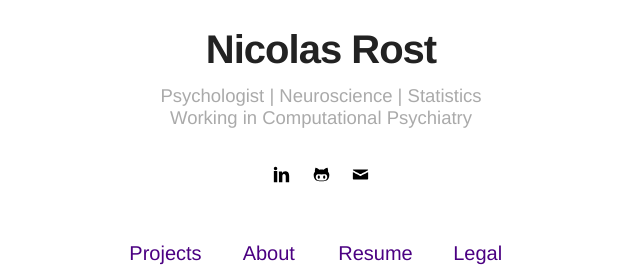
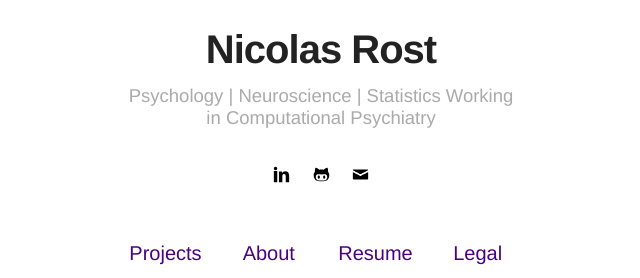
Before and after one commit to nicorost/nicorost.github.io, a Jekyll site: the page built from index.html, in a window 1280 px wide. Shown: the part 262-540 px from the top of the page, without its empty margins (319-959 px from the left). Built offline with Jekyll 4.4.1, drawn with Linux system fonts in a browser that asks for light colours.

Commit message:
edited config file

```diff
--- a/_config.yml
+++ b/_config.yml
@@ -1,6 +1,6 @@
 # main text of home
 name: Nicolas Rost
-bio: Psychologist | Neuroscience | Statistics                  Working in Computational Psychiatry
+bio: Psychology | Neuroscience | Statistics   Working in Computational Psychiatry
 
 # SEO
 keywords: Psychology, Biological Psychology, Clinical Psychology, Mental Health, Psychiatry, Computational Psychiatry, Data Science, Munich, Statistics, Machine Learning, LMU, Data Scientist, Max Planck Institute of Psychiatry
```
